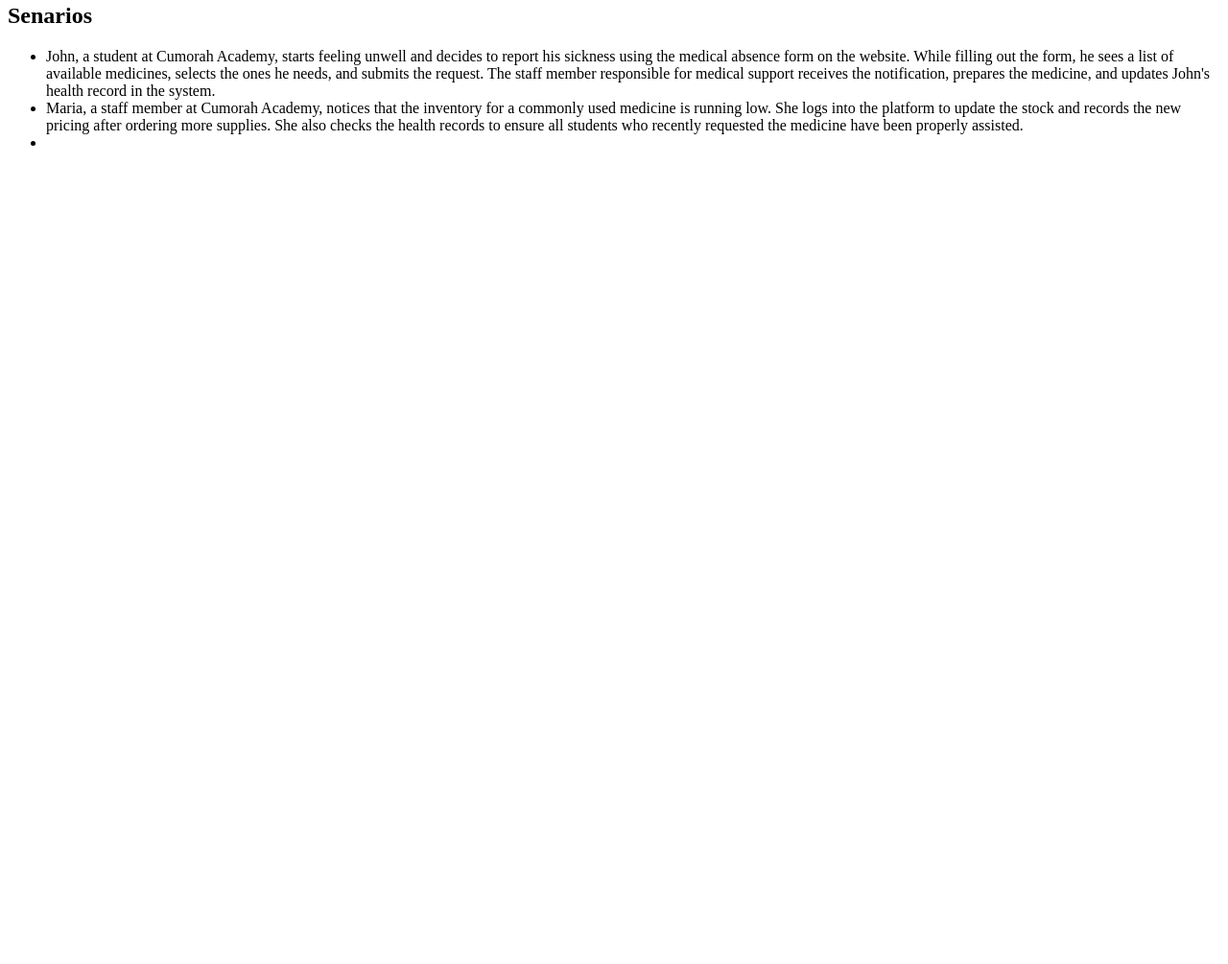
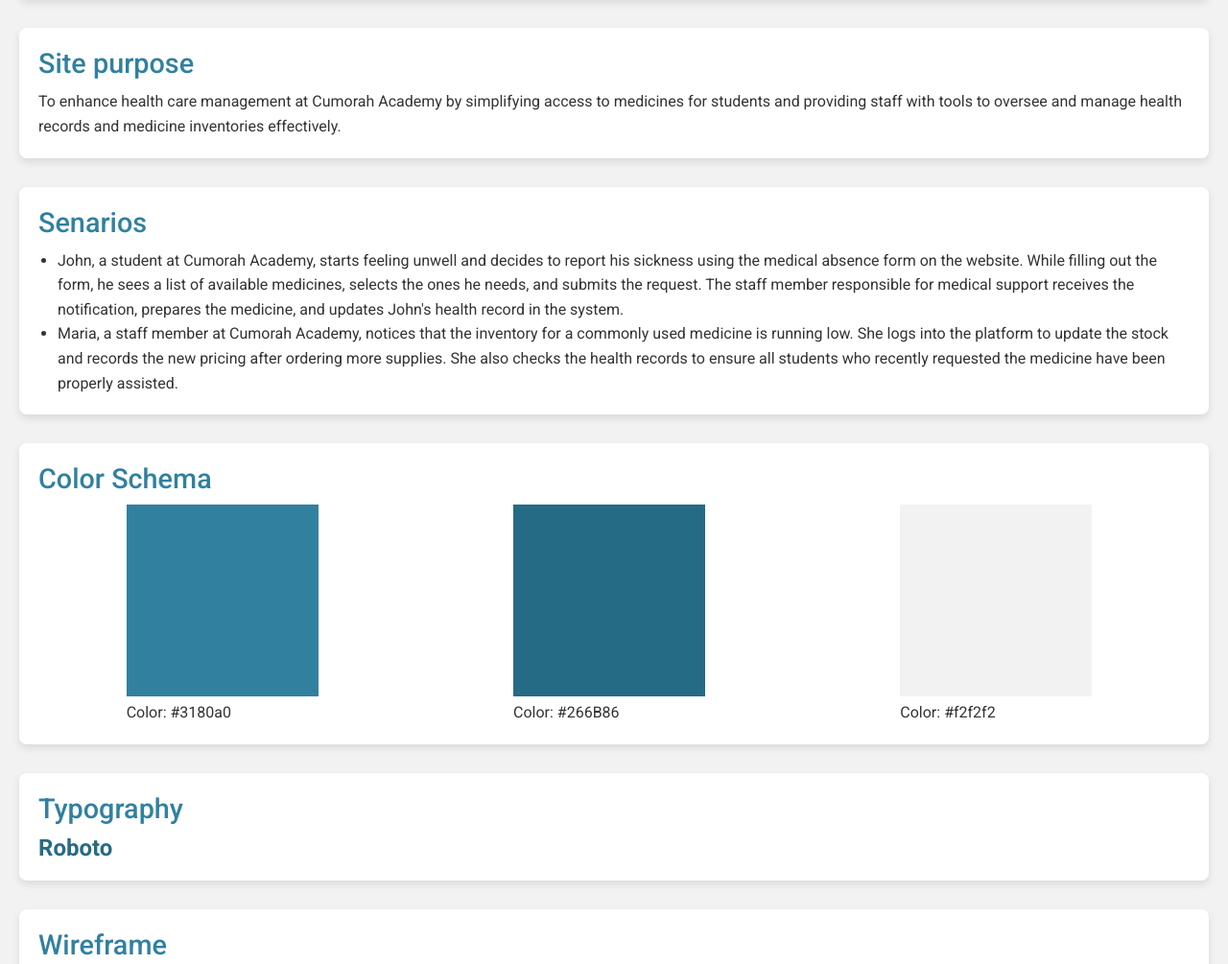
Before and after one commit to guilhermelopesmartins/wdd131, a plain HTML site: page project/siteplan.html in a window 1280 px wide. Shown: the part 421-1426 px from the top of the page at 96% size. Before the commit the page ends 800 px from the top, so only its background shows below. Drawn offline with Linux system fonts and the light colour scheme.

Commit message:
siteplan, robote and more

```diff
--- a/project/siteplan.html
+++ b/project/siteplan.html
@@ -3,6 +3,10 @@
 <head>
     <meta charset="UTF-8">
     <meta name="viewport" content="width=device-width, initial-scale=1.0">
+    <link rel="preconnect" href="https://fonts.googleapis.com">
+    <link rel="preconnect" href="https://fonts.gstatic.com" crossorigin>
+    <link href="https://fonts.googleapis.com/css2?family=Roboto:ital,wght@0,100;0,300;0,400;0,500;0,700;0,900;1,100;1,300;1,400;1,500;1,700;1,900&display=swap" rel="stylesheet">
+    <link rel="stylesheet" href="styles/siteplan.css">
     <title>Cumorah Health</title>
 </head>
 <body>
@@ -27,6 +31,7 @@
                 <p>This name represents some of the resources Cumorah Academy have to take care of the students health</p>
             </div>
         </section>
+        <section>
             <h1>Site purpose</h1>
             <div>
                 <p>
@@ -47,17 +52,51 @@
                     She logs into the platform to update the stock and records the new pricing after ordering more supplies.
                     She also checks the health records to ensure all students who recently requested the medicine have been properly assisted.
                 </li>
-                <li>
-
-                </li>
             </ul>
         </section>
         <section>
-
+            <h1>Color Schema</h1>
+            <div id="color-schema">
+                <div>
+                    <div id="color1">
+                        <!-- background-color -->
+                    </div>
+                    <p>Color: #3180a0</p>
+                </div>
+                <div>
+                    <div id="color2">
+                        <!-- background-color -->
+                    </div>
+                    <p>Color: #266B86</p>
+                </div>
+                <div>
+                    <div id="color3">
+                        <!-- background-color -->
+                    </div>
+                    <p>Color: #f2f2f2</p>
+                </div>
+            </div>
+        </section>
+        <section>
+            <h1>Typography</h1>
+            <h2>Roboto</h2>
+        </section>
+        <section>
+            <h1>Wireframe</h1>
+            <div>
+                <img src="images/login.png" alt="">
+                <img src="images/home.png" alt="">
+                <img src="images/students.png" alt="">
+                <img src="images/medicine.png" alt="">
+                <img src="images/login-large.png" alt="">
+                <img src="images/home-large.png" alt="">
+                <img src="images/students-large.png" alt="">
+                <img src="images/medicine-large.png" alt="">
+            </div>
         </section>
     </main>
     <footer>
-
+        <p>&copy; Cumorah Academy 2024</p>
     </footer>
 </body>
 </html>
--- /dev/null
+++ b/project/styles/siteplan.css
@@ -0,0 +1,87 @@
+body, h1, h2, h3, p, ul, li, div, footer, header, main, section {
+    margin: 0;
+    padding: 0;
+    box-sizing: border-box;
+}
+
+body {
+    font-family: 'Roboto', sans-serif;
+    background-color: #f2f2f2;
+    color: #266B86;
+    padding: 20px;
+}
+
+header {
+    background-color: #3180a0;
+    color: white;
+    text-align: center;
+    padding: 20px 0;
+}
+
+header h1 {
+    font-weight: 700;
+}
+
+section {
+    background-color: white;
+    padding: 20px;
+    border-radius: 8px;
+    box-shadow: 0 4px 8px rgba(0, 0, 0, 0.1);
+    margin-bottom: 30px; /* Espaçamento maior entre as sections */
+}
+
+section h1 {
+    color: #3180a0;
+    font-size: 1.8rem;
+    margin-bottom: 10px;
+    font-weight: 500;
+}
+
+section h3 {
+    color: #266B86;
+}
+
+section p, section li {
+    font-size: 1rem;
+    line-height: 1.6;
+    color: #333;
+}
+
+ul {
+    list-style: disc;
+    margin-left: 20px;
+}
+
+footer {
+    background-color: #266B86;
+    color: white;
+    text-align: center;
+    padding: 10px 0;
+    margin-top: 20px;
+}
+
+#color1, #color2, #color3 {
+    width: 200px;
+    height: 200px;
+    display: inline-block;
+    margin-right: 10px;
+}
+
+#color1 {
+    background-color: #3180a0;
+}
+
+#color2 {
+    background-color: #266B86;
+}
+
+#color3 {
+    background-color: #f2f2f2;
+}
+
+#color-schema {
+    display: flex;
+    align-items: center;
+    gap: 10px;
+    justify-content: space-around;
+}
--- a/project/styles/styles.css
+++ b/project/styles/styles.css
@@ -1,6 +1,6 @@
 :root {
-    --main-color: rgba(49, 128, 160, 1);
-    --second-color: rgb(38, 107, 134);
+    --main-color: #3180a0;
+    --second-color: #266B86;
 }
 
 body {
@@ -56,6 +56,7 @@ input[type=submit]:hover {
 .form {
     padding: 20px;
     width: 60%;
+    max-width: 500px;
 }
 
 dialog .form {
@@ -67,6 +68,7 @@ main, header, footer {
     display: flex;
     justify-content: space-around;
 }
+
 
 #help_description {
     display: none;
@@ -129,7 +131,7 @@ dialog {
 }
 
 body {
-    font-family: Arial, sans-serif;
+    font-family: "Roboto", serif;
     margin: 0;
 }
 
```
Also changed, not shown: project/home.html (+5 -1 lines), project/index.html (+5 -1 lines), project/medicine.html (+4 -1 lines), project/students.html (+3 -0 lines), project/images/home-large.png (added), project/images/home.png (added), project/images/login-large.png (added), project/images/login.png (added), project/images/medicine-large.png (added), project/images/medicine.png (added), project/images/students-large.png (added), project/images/students.png (added).
